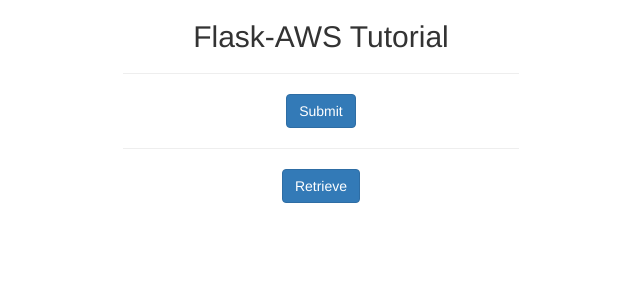
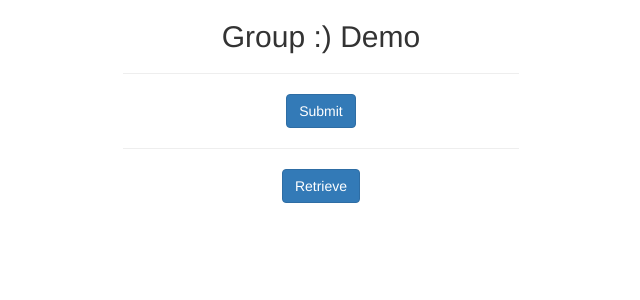
Before and after one commit to notbd/Peer-Learning, a Flask app: page / in a window 1280 px wide. Shown: the top 300 px of the page, without its empty margins (319-959 px from the left). Run offline with Flask 2, Linux system fonts and the light colour scheme; some libraries are stand-ins or nearby versions.

Commit message:
demo updates

```diff
--- a/templates/base.html
+++ b/templates/base.html
@@ -1,6 +1,6 @@
 <html>
   <head>
-    <title>Flask-AWS Example</title>
+    <title>Group :) Demo</title>
     <link href="//maxcdn.bootstrapcdn.com/bootstrap/3.3.1/css/bootstrap.min.css" rel="stylesheet">
     <link href="http://fonts.googleapis.com/css?family=Abel|Open+Sans:400,600" rel="stylesheet" />
     <meta name="viewport" content="width=device-width, initial-scale=1.0">
--- a/templates/index.html
+++ b/templates/index.html
@@ -4,7 +4,7 @@
 <div class="col-md-4 col-md-offset-4">
 
       <div align="center">
-        <h2>Flask-AWS Tutorial</h2>
+        <h2>Group :) Demo</h2>
       </div>
 
 <hr>
```
